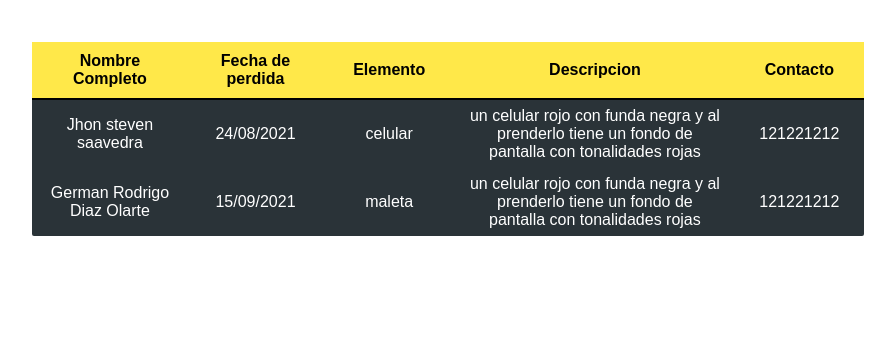
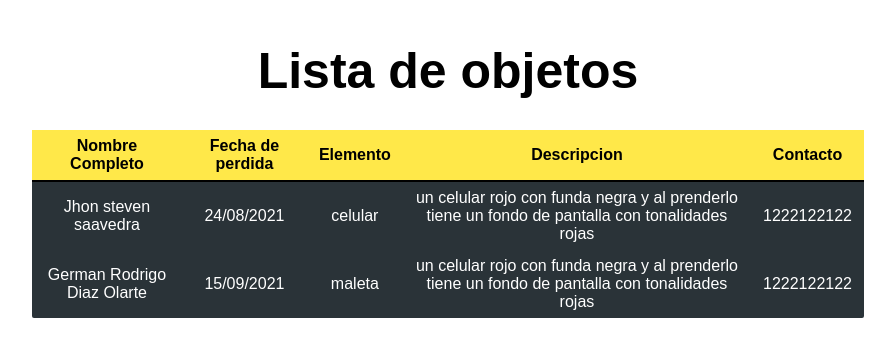
Before and after one commit to jsgsco/sopv2, a React (Create React App) app: page /lista-objetos in a window 1280 px wide. Shown: the top 356 px of the page, without its empty margins (192-1087 px from the left). Built offline with nearby package versions, Linux system fonts and the light colour scheme; no server answers; what webfontloader would draw is missing.

Commit message:
reparacion de listas(tablas)

```diff
--- a/src/components/pages/ListReport/ListReport.js
+++ b/src/components/pages/ListReport/ListReport.js
@@ -1,30 +1,37 @@
-import { Table, TableRow, TableHead, Cell } from "../../style/ListReportStyle";
+import { Table, Caption, Row, Head, Hcell, Cell } from "../../style/ListReportStyle";
 
 const ListReport = () => {
     return (
+        <>
             <Table>
-            <TableRow>
-                <TableHead>Nombre Completo</TableHead>
-                <TableHead>Fecha de perdida</TableHead>
-                <TableHead>Elemento</TableHead>
-                <TableHead>Descripcion</TableHead>
-                <TableHead>Contacto</TableHead>
-            </TableRow>
-            <TableRow>
+                <Caption>Lista de objetos</Caption>
+                <Head>
+                    <Row>
+                        <Hcell>Nombre Completo</Hcell>
+                        <Hcell>Fecha de perdida</Hcell>
+                        <Hcell>Elemento</Hcell>
+                        <Hcell>Descripcion</Hcell>
+                        <Hcell>Contacto</Hcell>
+                    </Row>
+                </Head>
+                <tbody>
+                    <Row>
                         <Cell>Jhon steven saavedra</Cell>
                         <Cell>24/08/2021</Cell>
                         <Cell>celular</Cell>
                         <Cell>un celular rojo con funda negra y al prenderlo tiene un fondo de pantalla con tonalidades rojas</Cell>
-                <Cell>121221212</Cell>
-            </TableRow>
-            <TableRow>
+                        <Cell>1222122122</Cell>
+                    </Row>
+                    <Row>
                         <Cell>German Rodrigo Diaz Olarte</Cell>
                         <Cell>15/09/2021</Cell>
                         <Cell>maleta</Cell>
                         <Cell>un celular rojo con funda negra y al prenderlo tiene un fondo de pantalla con tonalidades rojas</Cell>
-                <Cell>121221212</Cell>
-            </TableRow>
+                        <Cell>1222122122</Cell>
+                    </Row>
+                </tbody>
             </Table>
+        </>
     );
 }
 
--- a/src/components/style/ListReportStyle.js
+++ b/src/components/style/ListReportStyle.js
@@ -1,4 +1,10 @@
 import styled from "styled-components";
+
+export const Caption = styled.caption`
+    margin-bottom: 30px;
+    font-weight: 800;
+    font-size: 50px;
+`
 
 export const Table = styled.table`
     border-radius: 2px;
@@ -7,17 +13,21 @@ export const Table = styled.table`
     margin-top: 5%;
 `
 
-export const TableRow = styled.tr`
+export const Row = styled.tr`
     text-align: center;
     &:hover {
         background-color: #4e575c;
     }
 `
 
-export const TableHead = styled.th`
+export const Head = styled.thead`
     background-color: #FFE849;
     border-bottom: solid 2px black;
     padding: 10px 30px;
+`
+
+export const Hcell = styled.th`
+    padding: 7px 12px;
 `
 
 export const Cell = styled.td`
```
Lines whose indentation alone changed are shown as unchanged.
